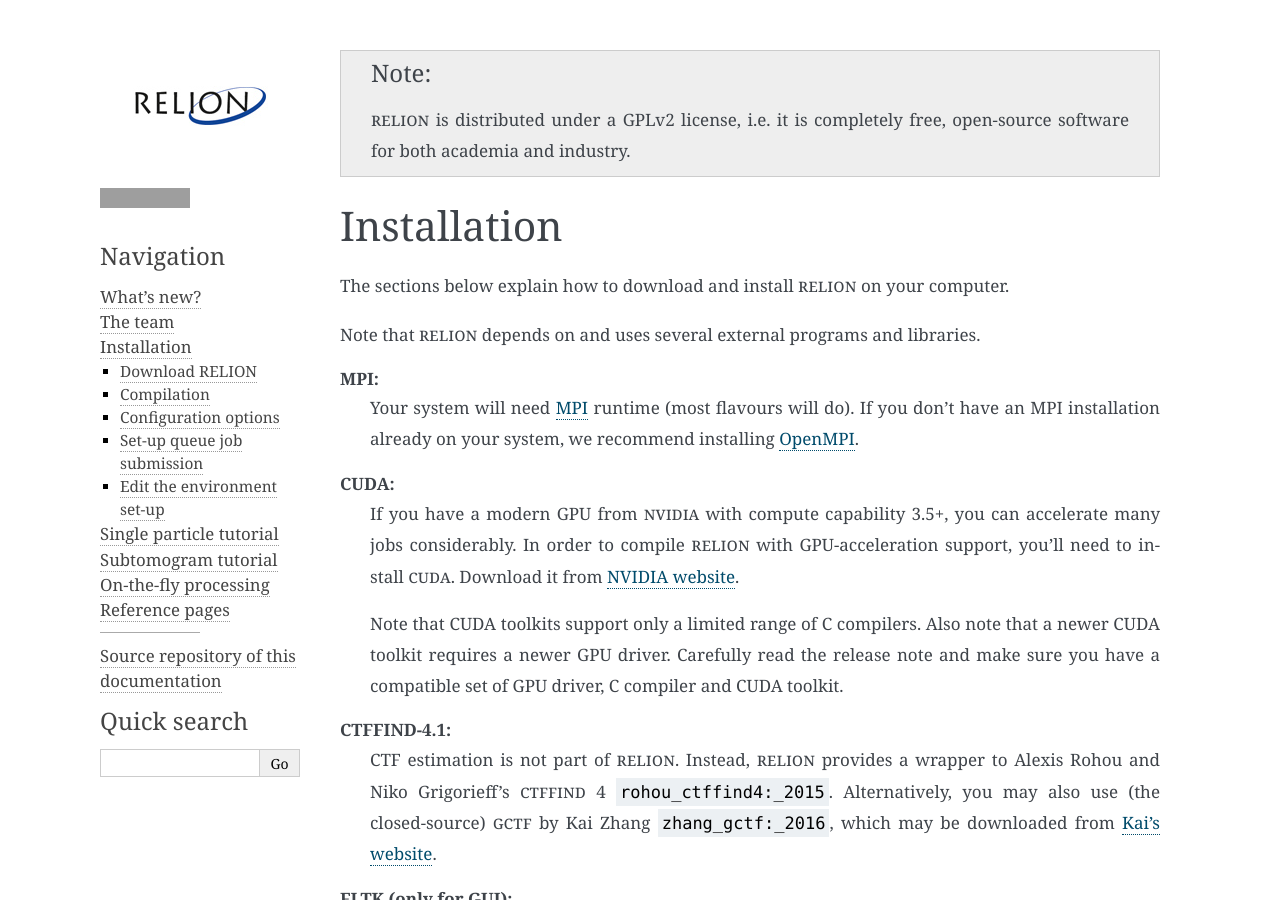
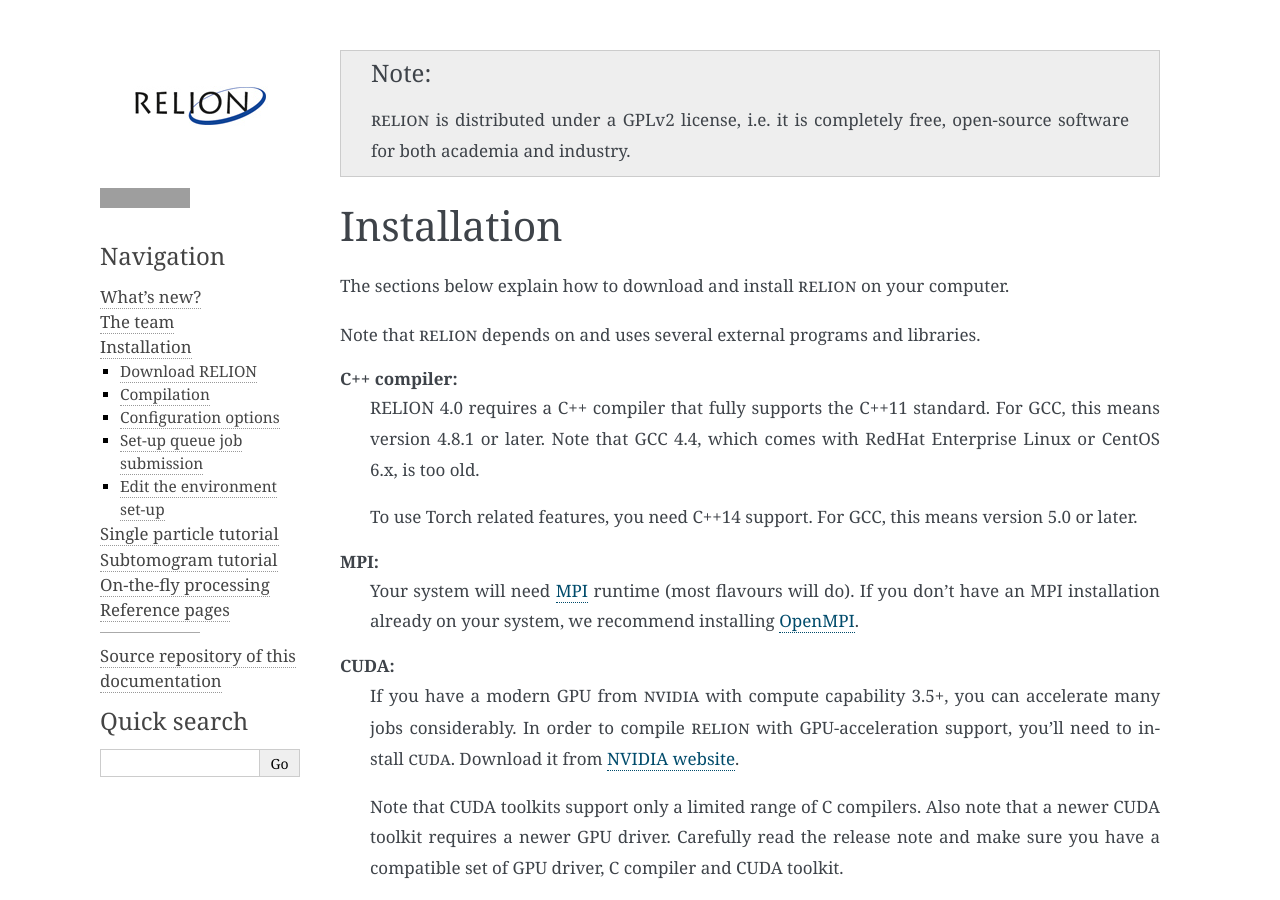
Before and after one commit to 3dem/relion-documents, a Sphinx documentation site: the page built from source/Installation.rst, in a window 1280 px wide and 900 px high. Built offline with Sphinx 7.4.7, drawn with Linux system fonts in a browser that asks for light colours; cross-references to code outside the pages are shown as plain code; grey boxes are pictures that could not be loaded.

Commit message:
RELION 4.0 requires C++11, i.e. GCC>=4.8.1.

```diff
--- a/source/Installation.rst
+++ b/source/Installation.rst
@@ -14,6 +14,14 @@ Installation
 The sections below explain how to download and install |RELION| on your computer.
 
 Note that |RELION| depends on and uses several external programs and libraries.
+
+C++ compiler:
+    RELION 4.0 requires a C++ compiler that fully supports the C++11 standard.
+    For GCC, this means version 4.8.1 or later.
+    Note that GCC 4.4, which comes with RedHat Enterprise Linux or CentOS 6.x, is too old.
+
+    To use Torch related features, you need C++14 support.
+    For GCC, this means version 5.0 or later.
 
 MPI:
     Your system will need `MPI <https://en.wikipedia.org/wiki/Message_Passing_Interface>`_ runtime (most flavours will do).
```
